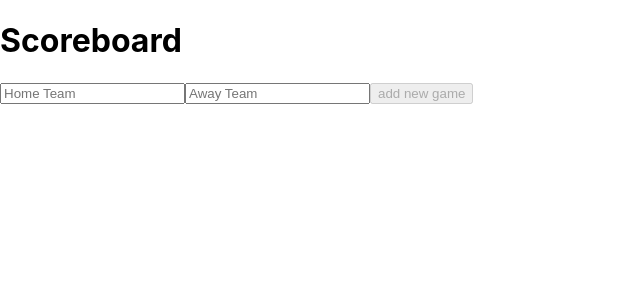
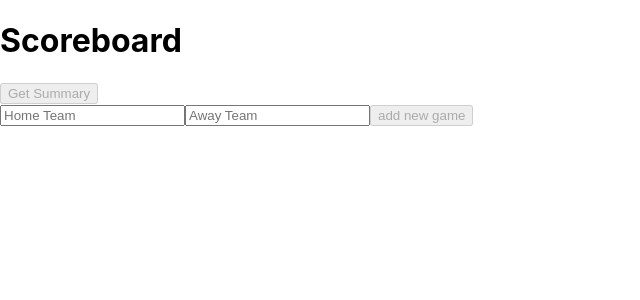
Before and after one commit to jimlim14/sportradar-coding-exercise, a React (Create React App) app: page / in a window 1280 px wide. Shown: the top 300 px of the page, without its empty margins (0-640 px from the left). Built offline with nearby package versions, Linux system fonts and the light colour scheme.

Commit message:
added summary button

```diff
--- a/src/components/scoreboard/Scoreboard.jsx
+++ b/src/components/scoreboard/Scoreboard.jsx
@@ -10,7 +10,7 @@ function Scoreboard() {
 	});
 	const [games, setGames] = useState([]);
 
-	function handleNewGameChange(e, gameId) {
+	function handleNewGameChange(e) {
 		const { name, value } = e.target;
 		setNewGame((prev) => ({
 			...prev,
@@ -54,9 +54,14 @@ function Scoreboard() {
 		return newGame.homeTeam && newGame.awayTeam ? false : true;
 	}
 
+	function summaryButtonDisable(){
+		return games.length ? false : true;
+	}
+
 	return (
-		<>
+		<div>
 			<h1>Scoreboard</h1>
+			<button disabled={summaryButtonDisable()}>Get Summary</button>
 			<div>
 				<form onSubmit={handleSubmitForm}>
 					<input
@@ -104,7 +109,7 @@ function Scoreboard() {
 						</div>
 					))}
 			</div>
-		</>
+		</div>
 	);
 }
 
```
